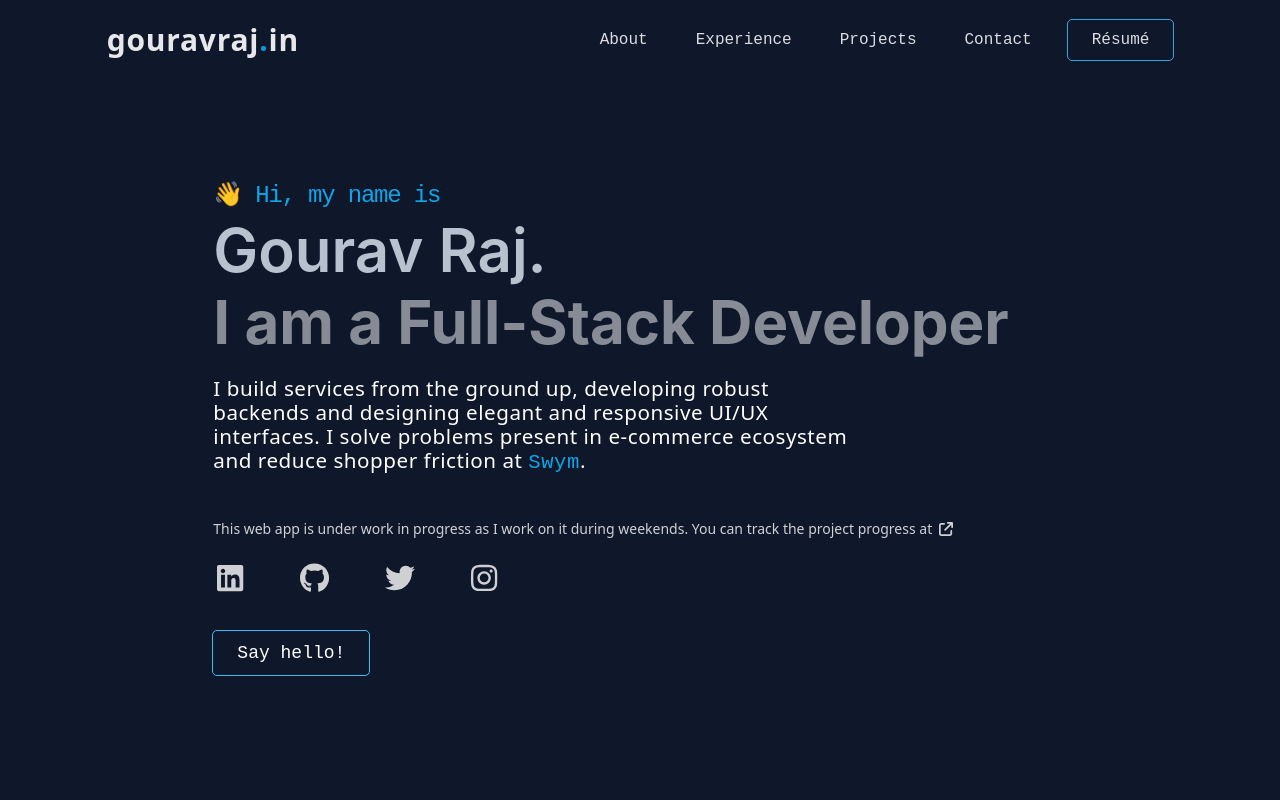
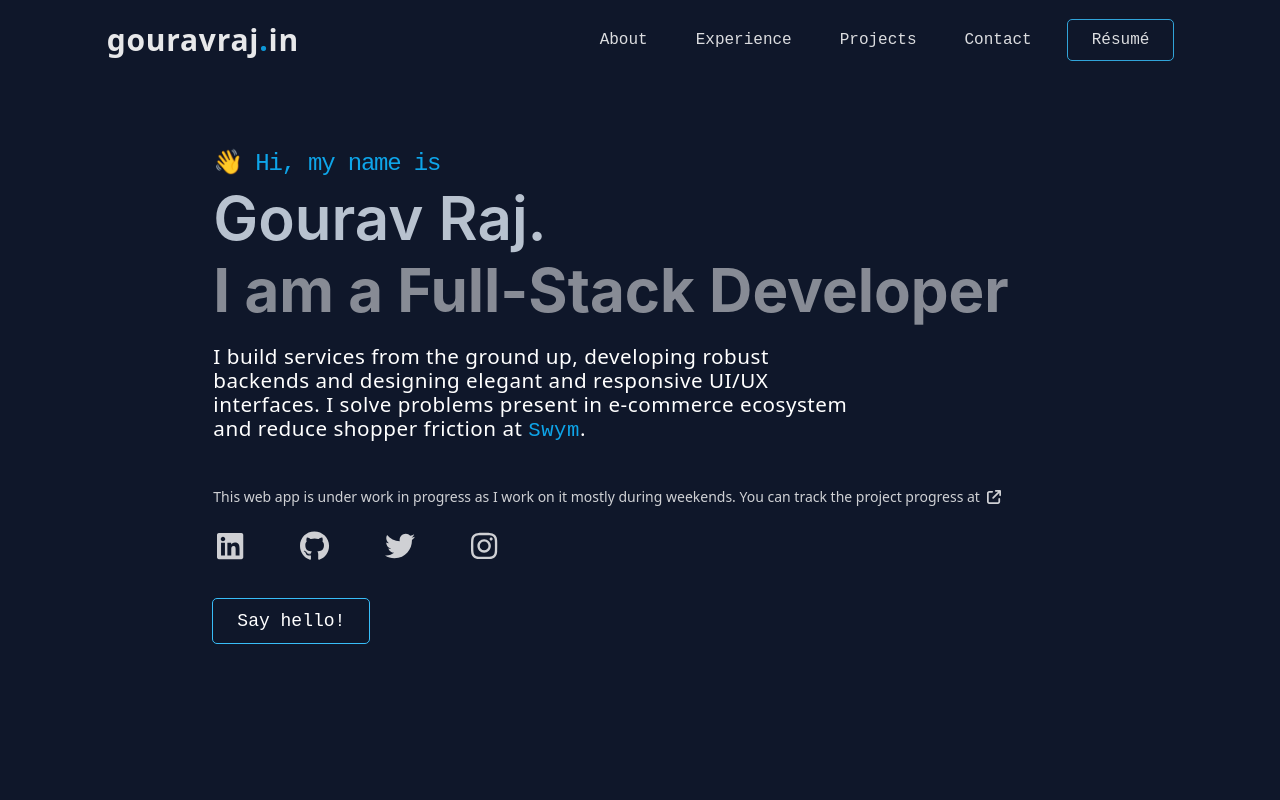
Before and after one commit to gogouravr/dot-portfolio, a React (Create React App) app: page / in a window 1280 px wide. Shown: the top 800 px of the page. Built offline with nearby package versions, Linux system fonts and the light colour scheme.

Commit message:
Trivial fixes

```diff
--- a/src/components/Intro.jsx
+++ b/src/components/Intro.jsx
@@ -11,7 +11,7 @@ export default function Intro() {
     console.log(isMobileScreen);
 
     return (
-        <section className="flex flex-col justify-center mt-8 sm:mt-10 mx-auto w-11/12 sm:w-10/12 md:w-9/12 lg:w-8/12">
+        <section className="flex flex-col justify-center mt-2 sm:mt-15 mx-auto w-11/12 sm:w-10/12 md:w-9/12 lg:w-8/12">
             <div className="text-sky-500 font-[1] font-normal mt-20 mb-2 text-base sm:text-lg md:text-2xl tracking-tighter">
                 👋 Hi, my name is
             </div>
--- a/src/profile.json
+++ b/src/profile.json
@@ -16,7 +16,7 @@
         "."
     ],
     "wip": true,
-    "wip-text": "This web app is under work in progress as I work on it during weekends. You can track the project progress at ",
+    "wip-text": "This web app is under work in progress as I work on it mostly during weekends. You can track the project progress at ",
     "project-link": "https://github.com/gouravrajbit/dot-portfolio",
     "about-text": [
         "Hello! My name is Gourav and I love building software that solves real world problems. Engineering has been a passion of mine since childhood, and I've made my way into the field of software engineering.",
@@ -26,7 +26,7 @@
         "My main focus these days is building solutions for e-commerce and enhance it's experience for shoppers and merchants at ",
         "Swym",
         ".",
-        "Outside of my professional commitments, I engage in web application development to both refine my technical skills and stay updated with emerging technologies in the industry. Additionally, I participate in hackathons, earning recognition and prizes for my contributions. More recently, I have also begun contributing to open source projects"
+        "Outside of my professional commitments, I engage in web application development to both refine my technical skills and stay updated with emerging technologies in the industry. Additionally, I participate in hackathons, earning recognition and prizes for my contributions. More recently, I have also begun contributing to open source projects."
     ],
     "skills": [
         "Typescript",
```
